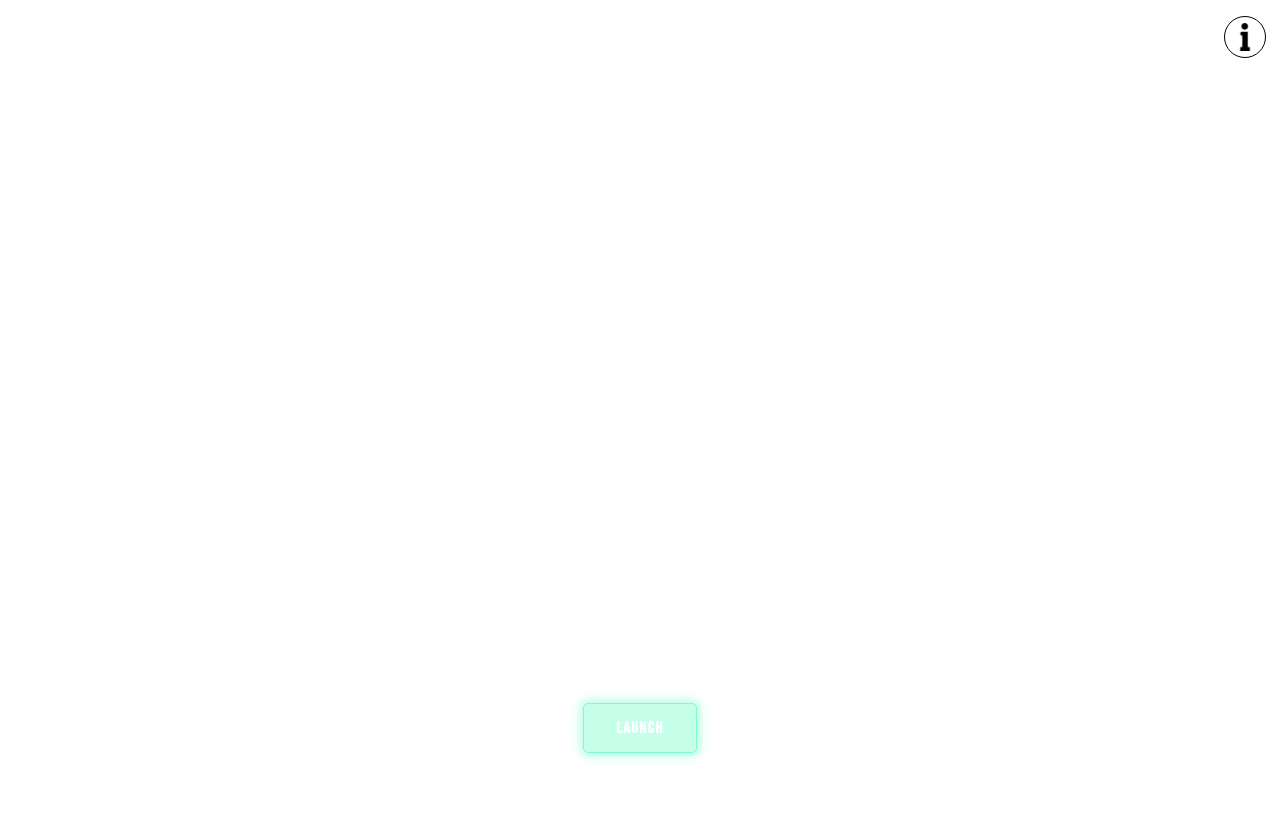
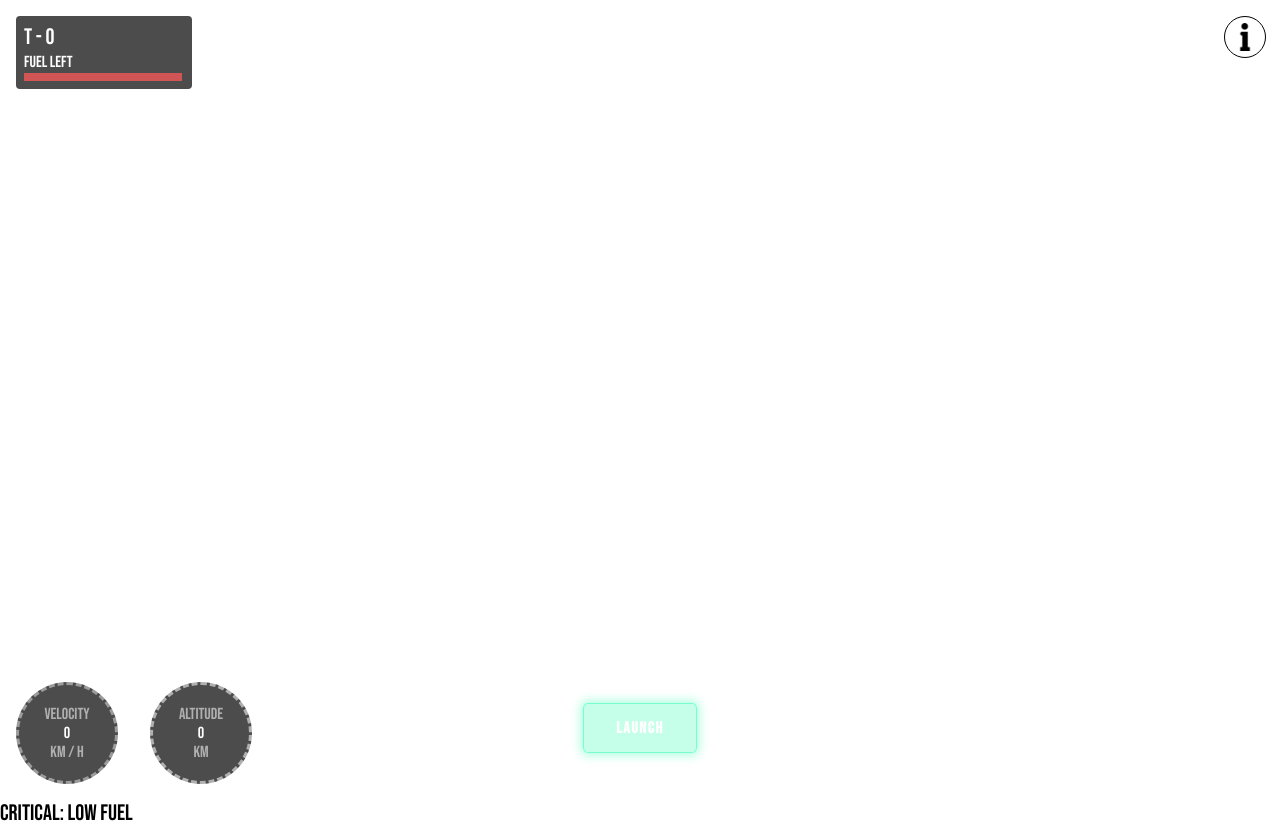
Before and after one commit to DerisO22/One_Small_Step, a React (Vite) app: page / in a window 1280 px wide. Before the commit the page ends 800 px from the top, so only its background shows below. Built offline with nearby package versions, Linux system fonts and the light colour scheme; no server answers.

Commit message:
Added start end of mission interface

```diff
--- a/src/components/interface/launch.tsx
+++ b/src/components/interface/launch.tsx
@@ -7,7 +7,7 @@ const LaunchInterface = () => {
 
     return (
         <>
-            { state.launched && state.fuel > 0 ? (
+            { !state.launched && state.fuel > 0 ? (
                 <>
                     {/* Probably just velocity and altitude for now */}
                     <div className="rocket_measurements_container">
@@ -26,14 +26,28 @@ const LaunchInterface = () => {
                         </div>
                     </div>
 
+                    {/* Timer and Fuel */}
                     <div className="launch_timer_container">
-                        <p className="missionTime text">{state.missionTime}</p>
+                        <span className="missionTime text">T - {state.missionTime}</span>
+
+                        <span className="">
+                            Fuel Left
+                        </span>
+
+                        <div className="fuel_container" style={{width: (state.fuel / 114)}}></div>
+                    </div>
+
+                    <div className="low_fuel_warning_container">
+                        <span className="text">Critical: Low Fuel</span>
+
                     </div>
                 </>
             ) : (
                 // End Screen Interface
-                <div className="end_container">
-
+                <div className="end_interface">
+                    <div className="end_container">
+                        <span className="text">Mission Something!</span>
+                    </div>
                 </div>
             )}
         </>
--- a/src/components/interface/styles/launch.css
+++ b/src/components/interface/styles/launch.css
@@ -50,14 +50,16 @@
 */
 .launch_timer_container {
     width: 10rem;
-    height: 3rem;
+    height: fit-content;
     position: absolute;
 
     display: flex;
-    justify-content: left;
-    align-items: center;
+    flex-direction: column;
+    justify-content: start;
+    align-items: start;
 
-    gap: 2rem;
+    gap: 0.1rem;
+    padding: 0.5rem;
     color: var(--text-color);
     background-color: rgba(0, 0, 0, 0.7);
     border-radius: 4px;
@@ -67,6 +69,35 @@
     z-index: 1000;
 }
 
-.missionTime {
-    padding-left: 1rem;
+.fuel_container {
+    height: 0.5rem;
+    background-color: rgba(255, 88, 88, 0.75);
 }
+
+/*
+*   Launch Timer
+*/
+.end_interface {
+    width: 100%;
+    height: 100%;
+    position: absolute;
+    display: flex;
+    justify-content: center;
+    align-items: center;
+
+    top: 0;
+    left: 0;
+}
+
+.end_container {
+    width: 60%;
+    height: 30rem;
+    background-color: rgba(0, 0, 0, 0.7);
+    display: flex;
+    flex-direction: column;
+
+    align-items: center;
+    justify-content: center;
+
+    color: var(--text-color);
+}
--- a/src/components/rocketComponents/rocket.tsx
+++ b/src/components/rocketComponents/rocket.tsx
@@ -5,6 +5,7 @@ import { useCallback, useEffect, useRef } from "react";
 import type { Mesh } from "three";
 import { Vector3, Camera } from "three";
 import type { RocketProps } from "../../utils/types/missionTypes";
+import { useWasm } from "../../hooks/useWasm";
 
 const initialCameraWorldPosition = new Vector3();
 const initialCameraLookAtWorldPosition = new Vector3();
@@ -13,6 +14,7 @@ const initialCameraLookAt = new Vector3();
 const Rocket = ({ launched, missionState, updateMission }: RocketProps) => {
 	const body = useRef<RapierRigidBody>(null);
     const { scene } = useGLTF('./rocketship.glb', true, false);
+	const { wasm, loading, error } = useWasm('/wasm/rocketPhysics.wasm');
 
 	// Camera States
 	const cameraPosition = useRef<Camera | null>(null);
```
